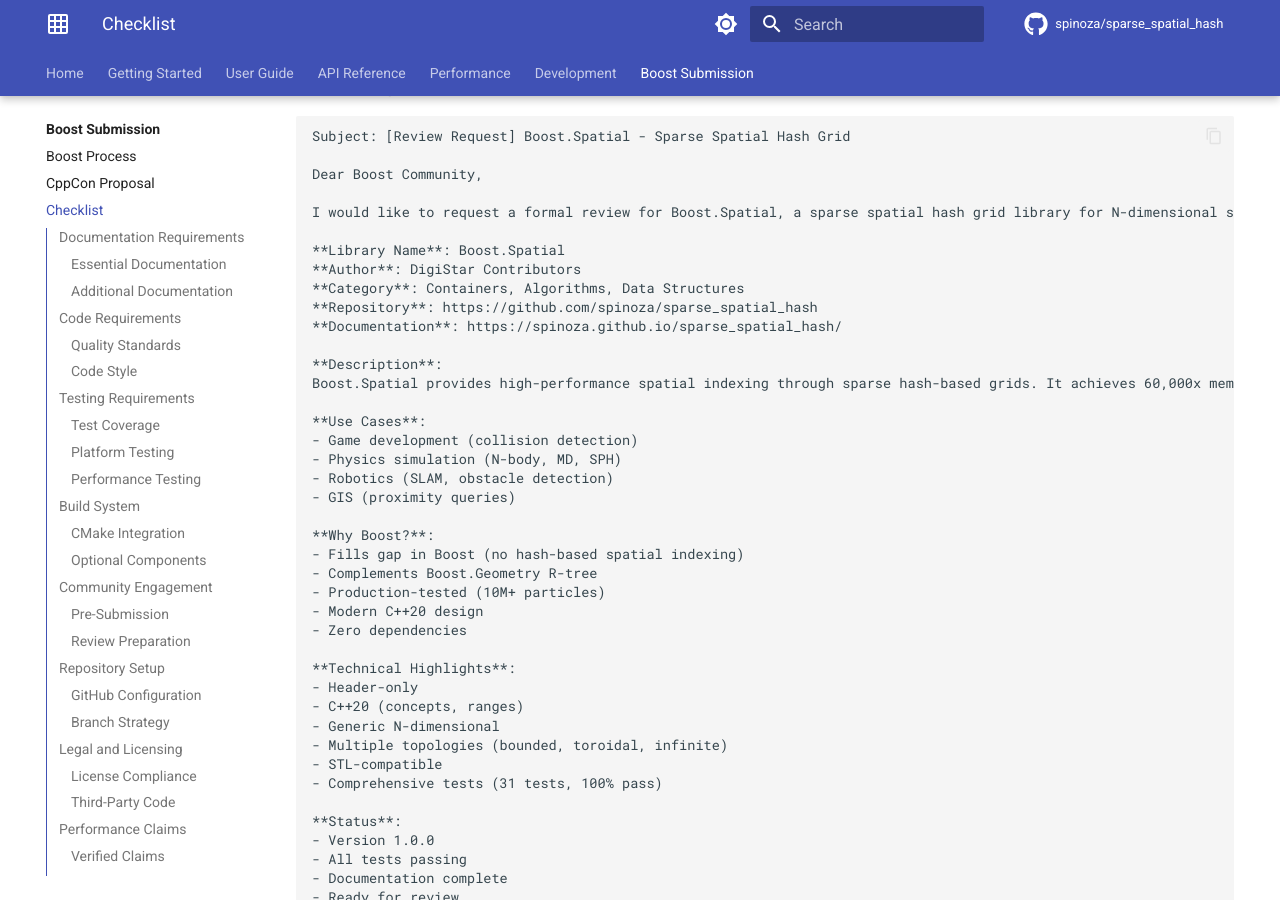
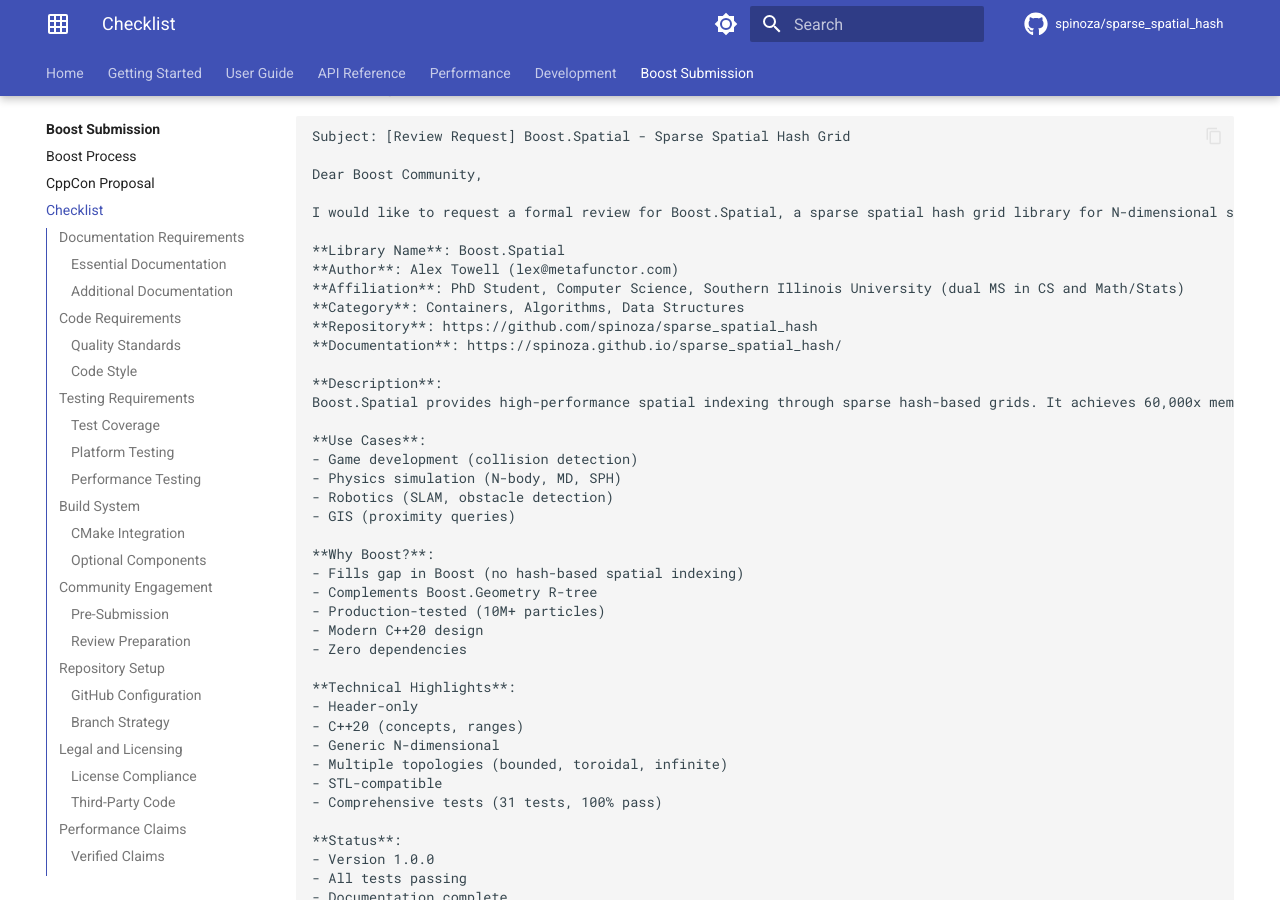
Before and after one commit to queelius/sparse_spatial_hash, an MkDocs documentation site: the page built from docs/submission/checklist.md, in a window 1280 px wide and 900 px high, scrolled down 6539 px. Built offline with MkDocs 1.6.1 and Material for MkDocs 9.7.7, drawn with Linux system fonts in a browser that asks for light colours; comment, search, counter and statistics services are not loaded; the version menu is left out; some of the changed text lies outside the part shown.

Commit message:
Update author information across all documentation
- Change author from "DigiStar Contributors" to Alex Towell
- Add author email: lex@metafunctor.com
- Add affiliation: PhD Student, Computer Science, SIU
- Add credentials: Dual MS in CS and Math/Stats
- Update copyright notices in all files
- Update paper/whitepaper author metadata

🤖 Generated with [Claude Code](https://claude.com/claude-code)

Co-Authored-By: Claude <noreply@anthropic.com>

```diff
--- a/docs/submission/checklist.md
+++ b/docs/submission/checklist.md
@@ -224,7 +224,8 @@ Dear Boost Community,
 I would like to request a formal review for Boost.Spatial, a sparse spatial hash grid library for N-dimensional spatial indexing.
 
 **Library Name**: Boost.Spatial
-**Author**: DigiStar Contributors
+**Author**: Alex Towell (lex@metafunctor.com)
+**Affiliation**: PhD Student, Computer Science, Southern Illinois University (dual MS in CS and Math/Stats)
 **Category**: Containers, Algorithms, Data Structures
 **Repository**: https://github.com/spinoza/sparse_spatial_hash
 **Documentation**: https://spinoza.github.io/sparse_spatial_hash/
--- a/mkdocs.yml
+++ b/mkdocs.yml
@@ -1,13 +1,13 @@
 site_name: Boost.Spatial - Sparse Spatial Hash
 site_description: A generic N-dimensional sparse spatial hash grid for high-performance spatial indexing
-site_author: DigiStar Contributors
+site_author: Alex Towell
 site_url: https://spinoza.github.io/sparse_spatial_hash/
 
 repo_name: spinoza/sparse_spatial_hash
 repo_url: https://github.com/spinoza/sparse_spatial_hash
 edit_uri: edit/main/docs/
 
-copyright: Copyright &copy; 2025 DigiStar Contributors. Licensed under Boost Software License 1.0
+copyright: Copyright &copy; 2025 Alex Towell. Licensed under Boost Software License 1.0
 
 theme:
   name: material
```
Also changed, not shown: PROJECT_SUMMARY.md (+2 -1 lines), README.md (+3 -3 lines), docs/license.md (+1 -1 lines), docs/submission/boost-submission.md (+2 -1 lines), paper/README.md (+1 -1 lines), 3 other files.
